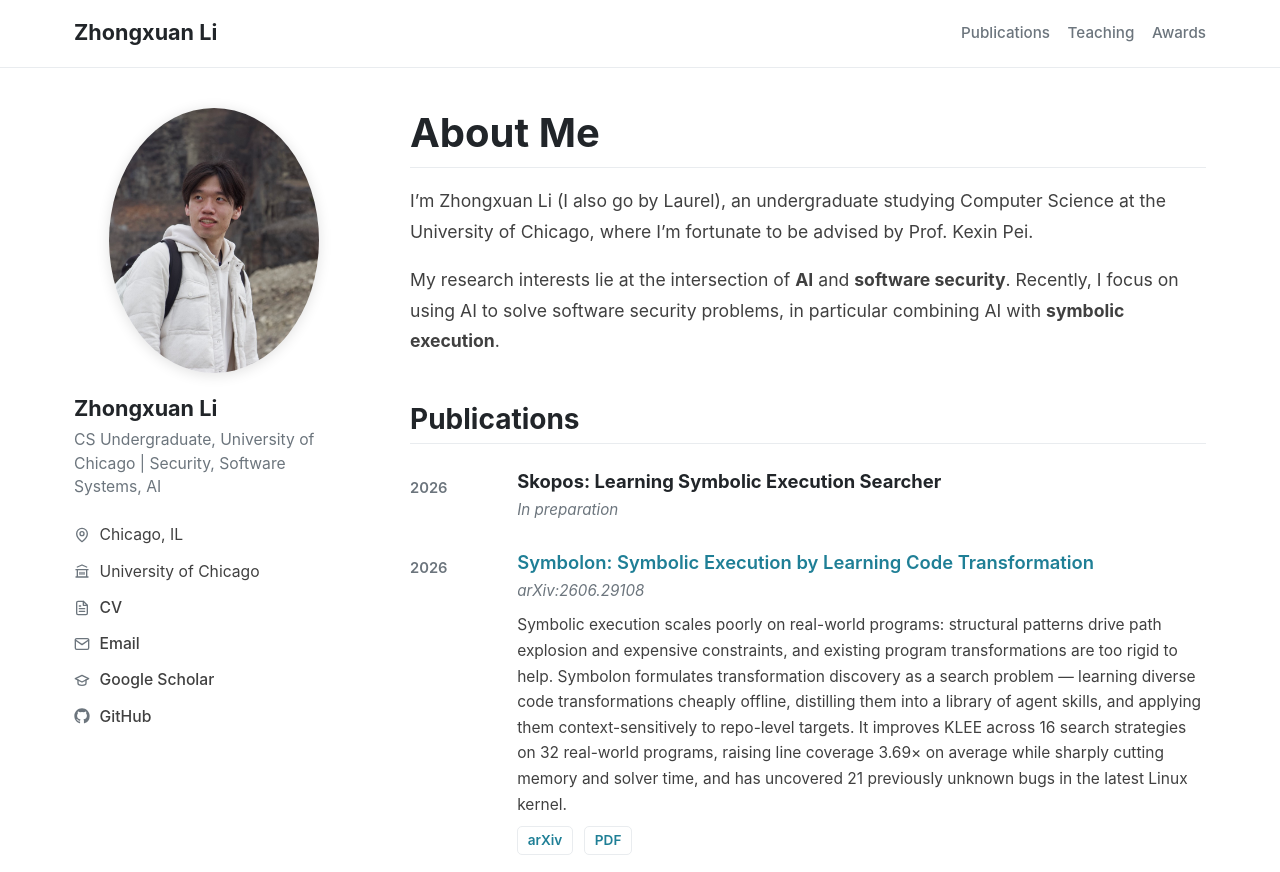
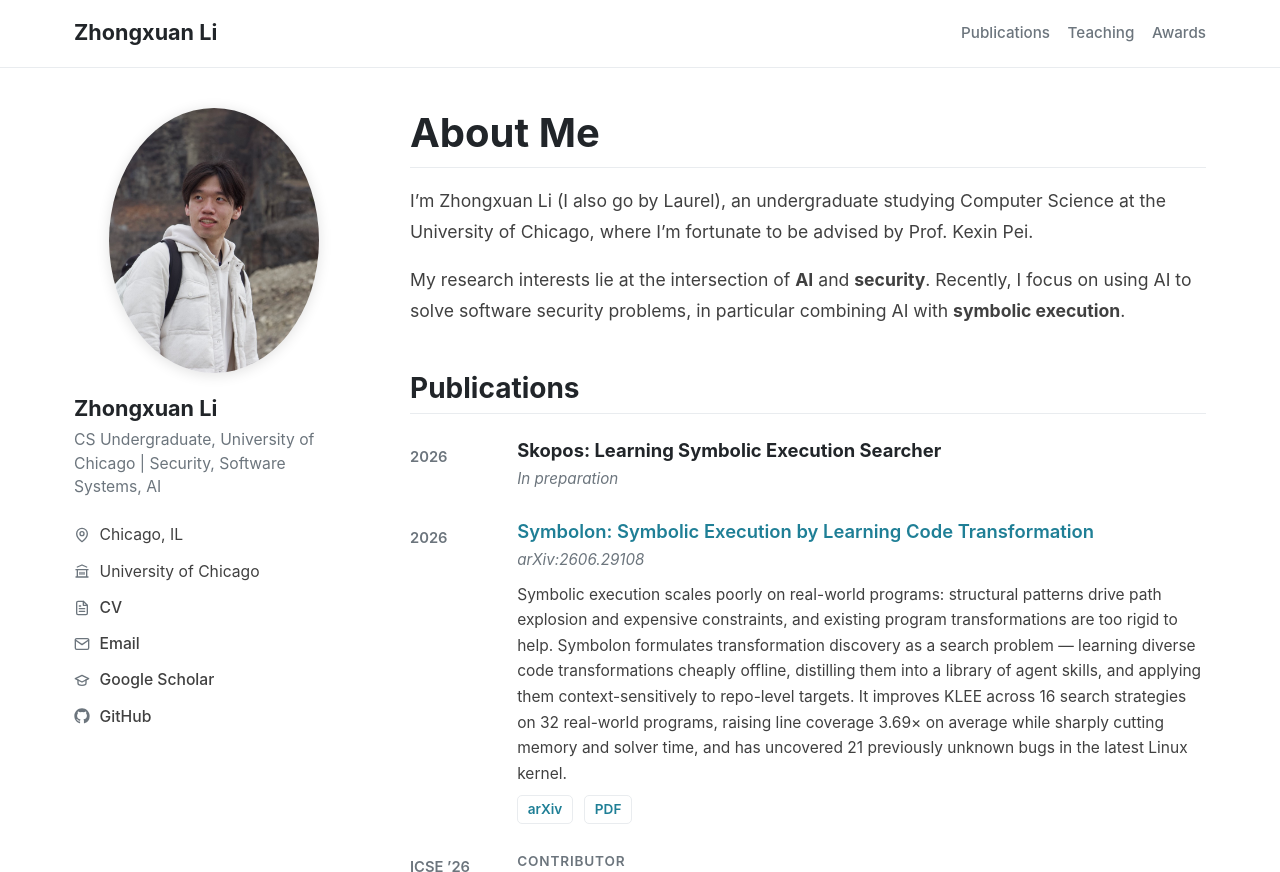
Before and after one commit to Laurelli7/Laurelli7.github.io, a plain HTML site: page index.html in a window 1280 px wide. Shown: the top 872 px of the page. Drawn offline with Linux system fonts and the light colour scheme.

Commit message:
Broaden interests wording to AI and security
Co-Authored-By: Claude Fable 5 <noreply@anthropic.com>

```diff
--- a/index.html
+++ b/index.html
@@ -73,7 +73,7 @@
         Prof. Kexin Pei.</p>
 
       <p>My research interests lie at the intersection of <strong>AI</strong> and
-        <strong>software security</strong>. Recently, I focus on using AI to solve software
+        <strong>security</strong>. Recently, I focus on using AI to solve software
         security problems, in particular combining AI with <strong>symbolic execution</strong>.</p>
     </section>
 
```
